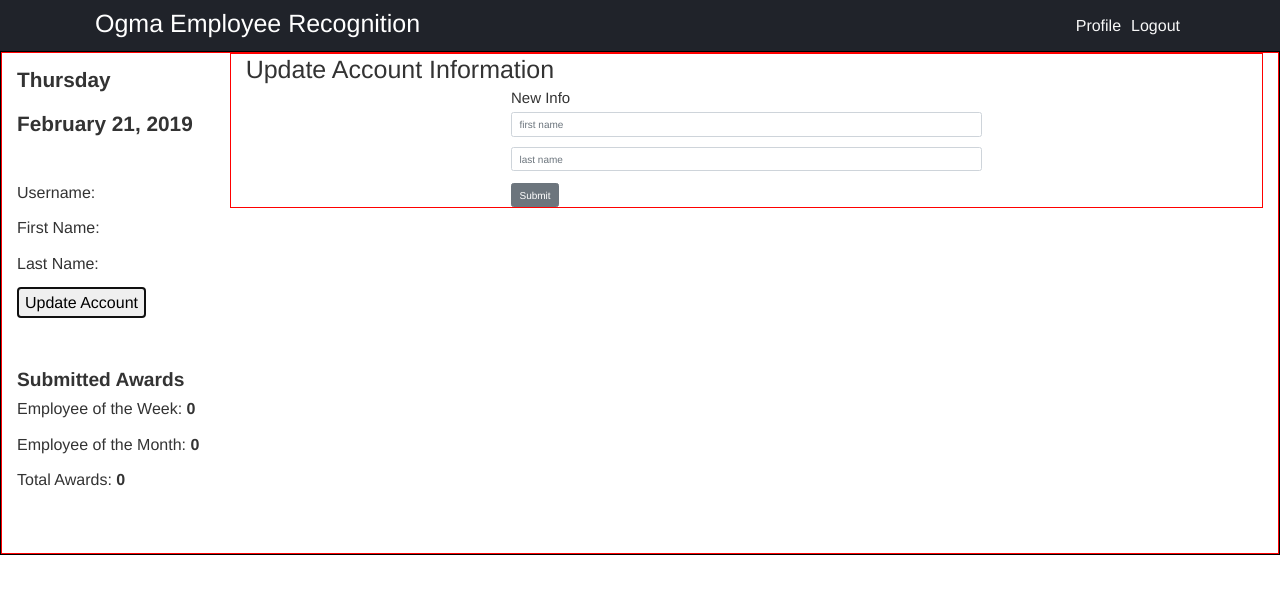
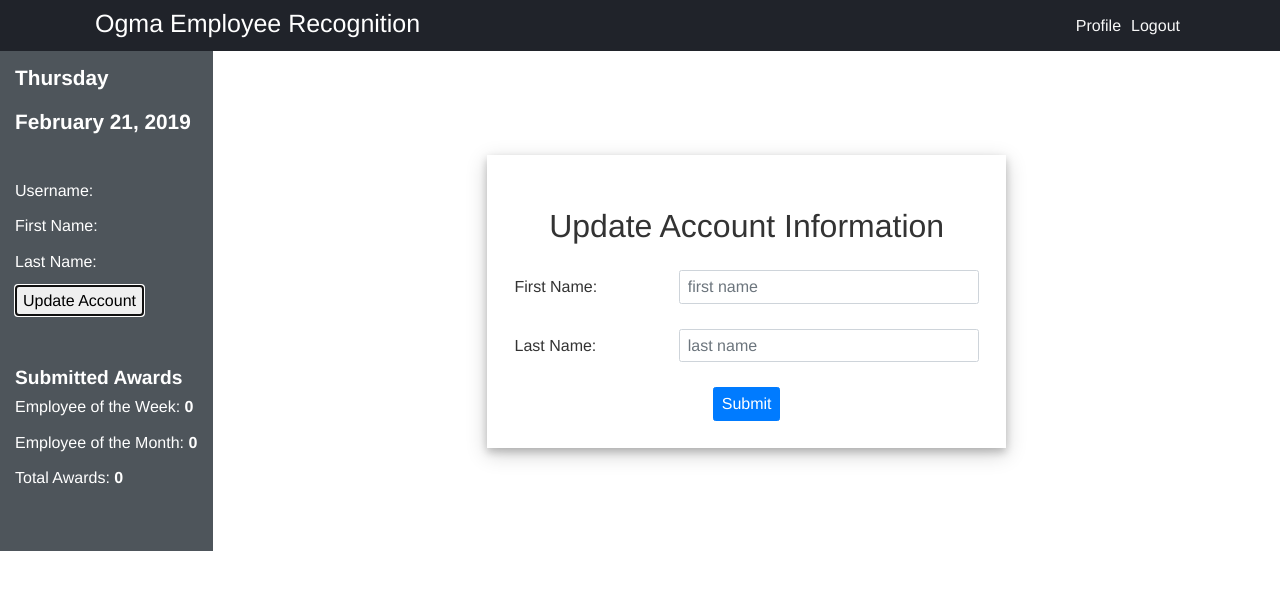
Before and after one commit to amac714/Employee_Recognition_Web_Portal, a React (Create React App) app in the folder client/: page /userHomePage in a window 1280 px wide. Both pictures are taken after a click on the button "Update Account". Shown: the top 594 px of the page. Built offline with nearby package versions, Linux system fonts and the light colour scheme; no server answers.

Commit message:
Added _userHomePage.scss and updated page style

```diff
--- a/client/src/components/updateUserInfo.js
+++ b/client/src/components/updateUserInfo.js
@@ -1,5 +1,5 @@
 import React, {Component} from 'react';
-import {Button, Col, Form, FormGroup, Input, Row} from 'reactstrap';
+import {Button, Col, Form, FormGroup, Input, Label, Row} from 'reactstrap';
 import Container from "reactstrap/es/Container";
 
 
@@ -29,9 +29,9 @@ class UpdateUserInfo extends Component {
     handleSubmit = () => {
         let {new_password1, new_password2} = this.state;
 
-        if(this.confirmNonEmptyFields()){
+        if (this.confirmNonEmptyFields()) {
             this.props.updateAccount(this.state);
-        }else{
+        } else {
             alert("Cannot have empty fields")
         }
     };
@@ -52,14 +52,17 @@ class UpdateUserInfo extends Component {
         return (
             <Container>
                 <Row>
-                    <Col xs="12" style={{border: '1px solid red'}}>
-                        <h1>Update Account Information</h1>
+                    <div className="login--form">
+                        <div className="login--inner">
+                            <Col xs="12">
+                                <h1 className="text-center section_header">Update Account Information</h1>
 
                                 <Form>
-                            <Col sm="12" md={{size: 6, offset: 3}}>
-                                <h4>New Info</h4>
-                                <FormGroup>
+                                    <FormGroup row>
+                                        <Label sm={4} className="input_text">First Name:</Label>
+                                        <Col sm={8}>
                                             <Input
+                                                className="input--login"
                                                 type="text"
                                                 name="first_name"
                                                 id="first_name"
@@ -67,9 +70,14 @@ class UpdateUserInfo extends Component {
                                                 value={this.state.first_name}
                                                 onChange={this.onChange}
                                             />
+                                        </Col>
                                     </FormGroup>
-                                <FormGroup>
+
+                                    <FormGroup row>
+                                        <Label sm={4} className="input_text">Last Name:</Label>
+                                        <Col sm={8}>
                                             <Input
+                                                className="input--login"
                                                 type="text"
                                                 name="last_name"
                                                 id="last_name"
@@ -77,14 +85,16 @@ class UpdateUserInfo extends Component {
                                                 value={this.state.last_name}
                                                 onChange={this.onChange}
                                             />
+                                        </Col>
                                     </FormGroup>
 
-                            </Col>
-                            <Col sm="12" md={{size: 6, offset: 3}}>
-                                <Button type="button" onClick={this.handleSubmit}>Submit</Button>
-                            </Col>
+                                    <div className="submit_button">
+                                        <Button type="button" color="primary" className="input--login" onClick={this.handleSubmit}>Submit</Button>
+                                    </div>
                                 </Form>
                             </Col>
+                        </div>
+                    </div>
                 </Row>
             </Container>
         );
--- a/client/src/components/userCreateAward.js
+++ b/client/src/components/userCreateAward.js
@@ -4,7 +4,8 @@
 
 import React, {Component} from 'react';
 import {Container, Form, FormGroup, Input, Col, Label, Button} from 'reactstrap';
-import './userHomePageStyle.css'
+
+// import './userHomePageStyle.css'
 
 
 class UserCreateAward extends Component {
@@ -38,9 +39,9 @@ class UserCreateAward extends Component {
     render() {
         return (
             <Container>
-                <h2 className="text-center">Create Award</h2>
+                <h2 className="text-center section_header">Create Award</h2>
 
-                <Form>
+                <Form className="form_padding">
                     <FormGroup row className="form_spacing">
                         <Label sm={4} className="input_text">Award Type:</Label>
                         <Col sm={8}>
@@ -117,7 +118,7 @@ class UserCreateAward extends Component {
                         </Col>
                     </FormGroup>
 
-                    <Col sm="12" md={{ size: 6, offset: 6 }}>
+                    <Col sm="12" md={{size: 6, offset: 6}}>
                         <Button type="button" onClick={this.sendAward}>Submit</Button>
                     </Col>
                 </Form>
--- a/client/src/components/userHomePage.js
+++ b/client/src/components/userHomePage.js
@@ -11,7 +11,6 @@ import StatsSection from './sideViewComponents/stats'
 import UserAccountInfoSection from './sideViewComponents/userAccountInfo'
 import UpdateUserInfo from './updateUserInfo'
 import axios from 'axios';
-import './userHomePageStyle.css'
 import Container from "reactstrap/es/Container";
 
 
@@ -271,8 +270,8 @@ export default class UserHomePage extends Component {
         }
 
         return (
-            <Container fluid className="page" style={{border: '1px solid black'}}>
-                <Row style={{border: '1px solid red'}}>
+            <Container fluid className="page">
+                <Row>
                     <Col xs="2" className="side_section">
                         <div className="side_section_date">
                             <DateSection
@@ -291,7 +290,6 @@ export default class UserHomePage extends Component {
                             />
                         </div>
                     </Col>
-
 
                     {this.state.displayType === "homepage" &&
                     <Col xs="4">
--- a/client/src/components/userViewGivenAwards.js
+++ b/client/src/components/userViewGivenAwards.js
@@ -35,7 +35,7 @@ class UserViewMyAwards extends Component {
                         time_granted,
                     }) => {
         return (
-            <tr key={id}>
+            <tr key={id} className="award_data">
                 <th scope="row">{award_type}</th>
                 <th>{recipient_first_name}</th>
                 <th>{recipient_last_name}</th>
@@ -52,13 +52,13 @@ class UserViewMyAwards extends Component {
     render() {
         return (
             <Container>
-                <h2 className="text-center">Given Awards</h2>
-                <Table>
+                <h2 className="text-center section_header">Given Awards</h2>
+                <Table bordered striped responsive className="text-center award_table">
                     <thead>
                     <tr>
                         <th>Award Type</th>
-                        <th>Recipient First Name</th>
-                        <th>Recipient Last Name</th>
+                        <th>First Name</th>
+                        <th>Last Name</th>
                         <th>Date Given</th>
                         <th>Time Given</th>
                         <th>Delete Award</th>
--- /dev/null
+++ b/client/src/styles/components/_userHomePage.scss
@@ -0,0 +1,51 @@
+html, body {
+  width: 100%;
+  height: 100%;
+  position: absolute;
+}
+
+.side_section {
+  background-color: #4e555b;
+}
+
+.side_section {
+  color: white;
+}
+
+.submit_button {
+  text-align: center;
+}
+
+.side_section_date {
+  font-size: 1.3em;
+  padding-top: 10px;
+}
+
+.side_section_user_data {
+  padding-top: 30px;
+}
+
+.side_section_stats {
+  padding-top: 50px;
+  padding-bottom: 50px;
+}
+
+.side_section_stats h2 {
+  font-size: 1.2em;
+}
+
+.section_header {
+  font-size: 2em;
+  padding-bottom: 20px;
+  padding-top: 40px;
+}
+
+
+.award_table thead{
+  font-size: .85em;
+  font-weight: bold;
+}
+
+.award_data th{
+  font-weight: normal;
+}
--- a/client/src/styles/styles.scss
+++ b/client/src/styles/styles.scss
@@ -2,3 +2,4 @@
 @import './base';
 @import './components/header';
 @import './components/forms';
+@import './components/userHomePage';
```
Lines whose indentation alone changed are shown as unchanged.
